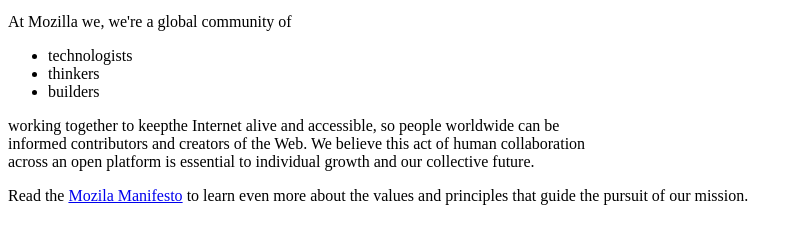
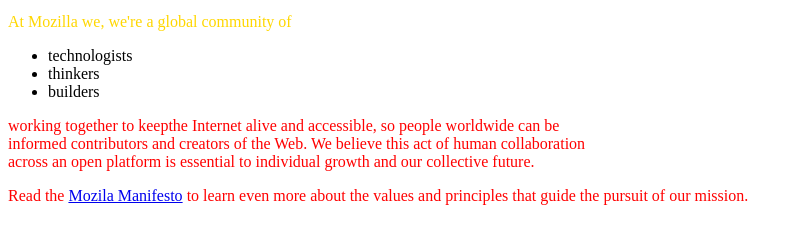
Before and after one commit to NatasaFink/Mozila, a plain HTML site: page index.html in a window 1280 px wide. Shown: the part 101-344 px from the top of the page, without its empty margins (0-803 px from the left). Drawn offline with Linux system fonts and the light colour scheme.

Commit message:
Spremeba barve[B

```diff
--- a/index.html
+++ b/index.html
@@ -2,12 +2,14 @@
 <html>
   <head>
     <meta charset="UTF-8">
+    <link rel="stylesheet" href="style.css">
     <title>My test page</title>
+
   </head>
   <body>
     <h1>Mozila is cool</h1>
     <img src="firefox.png" alt="Mozila.logo">
-    <p>At Mozilla we, we're a global community of</p>
+    <p id="modra">At Mozilla we, we're a global community of</p>
     <ul>
       <li>technologists</li>
       <li>thinkers</li>
--- a/style.css
+++ b/style.css
@@ -0,0 +1,6 @@
+p {
+  color: red;
+}
+#modra {
+  color: gold;
+}
```
